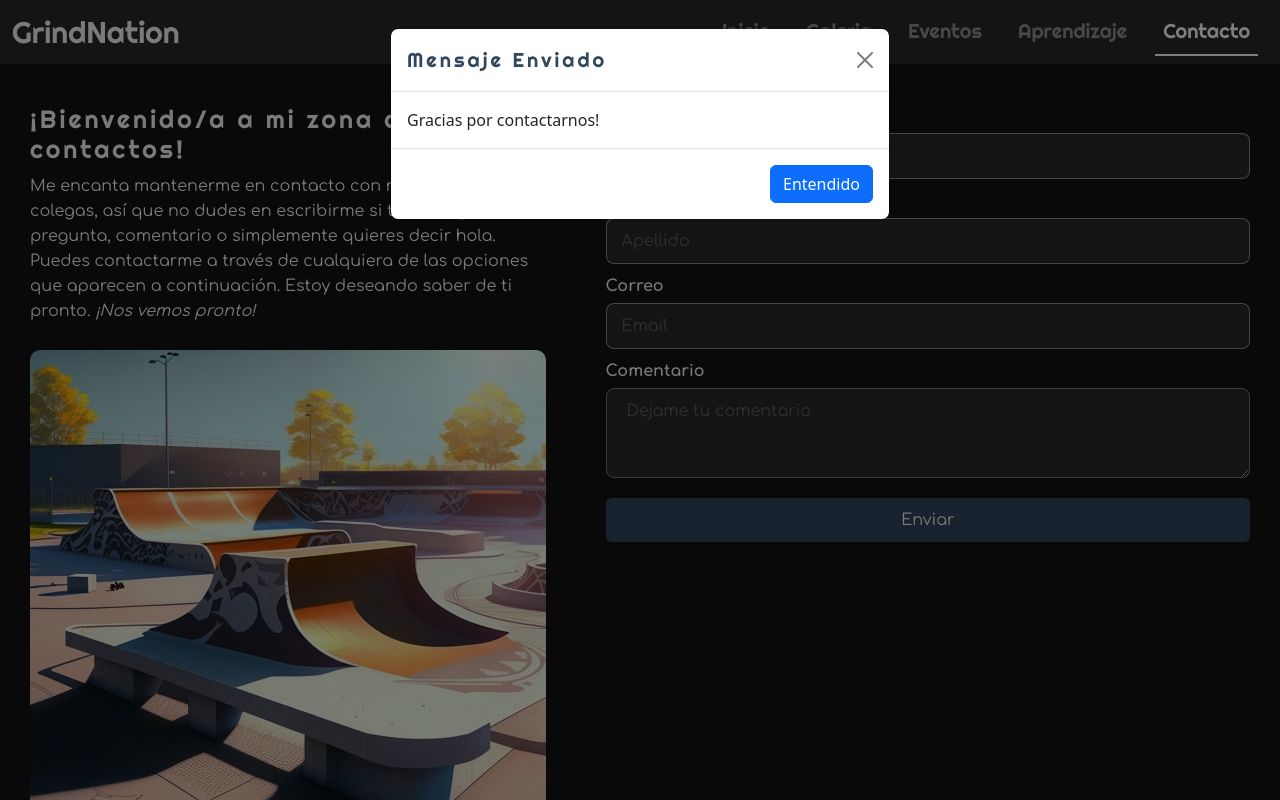
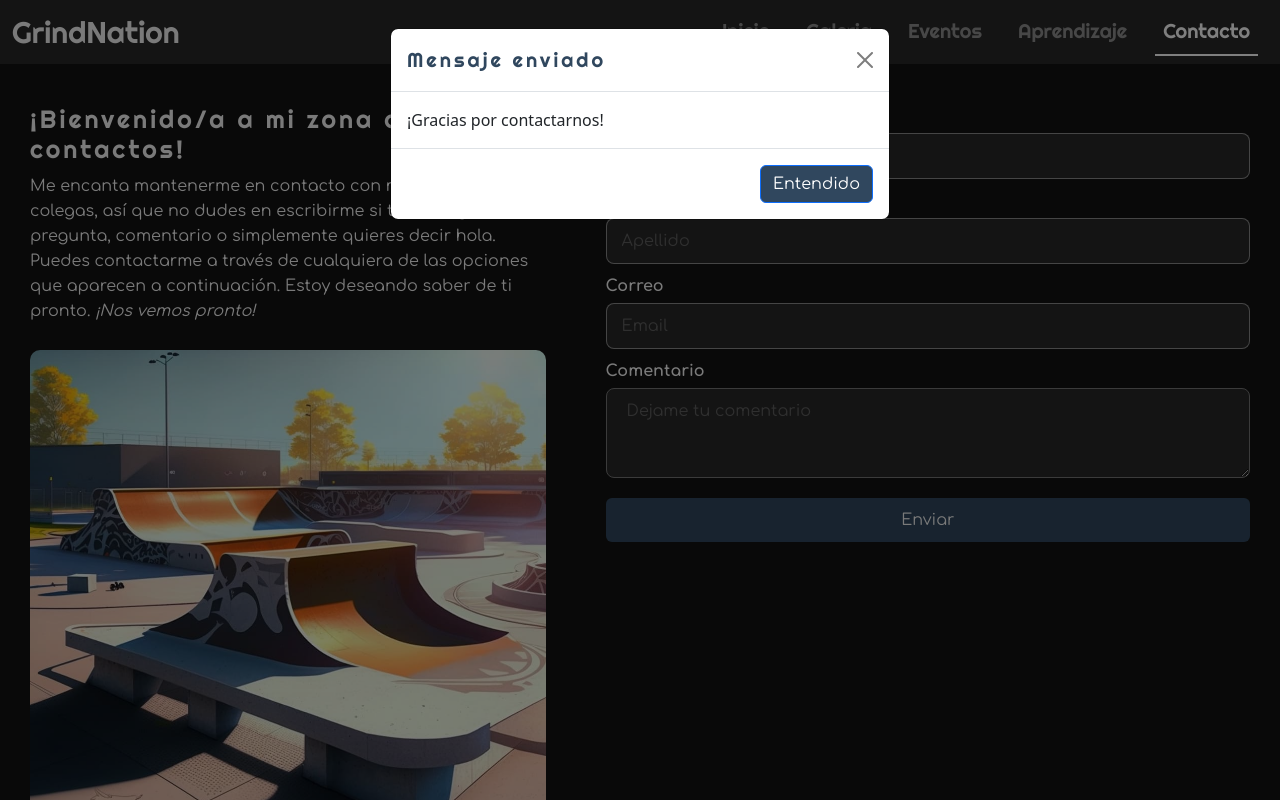
Before and after one commit to JuanGV95/GrindNation-Proyecto, a plain HTML site: page pages/contacto.html in a window 1280 px wide. Both pictures are taken after a click on the button "Enviar". Shown: the top 800 px of the page. Drawn offline with nearby package versions, Linux system fonts and the light colour scheme.

Commit message:
estilos modal de bootstrap

```diff
--- a/css/style.css
+++ b/css/style.css
@@ -337,6 +337,9 @@ footer {
       border: none; }
   .contacto .modal-title {
     color: #30475E; }
+  .contacto .btn-primary {
+    font-family: "Comfortaa";
+    background-color: #30475E; }
 
 /* FIN CONTACTO CSS */
 /* Queryes */
--- a/pages/contacto.html
+++ b/pages/contacto.html
@@ -85,12 +85,12 @@
                     <div class="modal-dialog">
                         <div class="modal-content">
                             <div class="modal-header">
-                                <h1 class="modal-title fs-5" id="staticBackdropLabel">Mensaje Enviado</h1>
+                                <h1 class="modal-title fs-5" id="staticBackdropLabel">Mensaje enviado</h1>
                                 <button type="button" class="btn-close" data-bs-dismiss="modal"
                                     aria-label="Close"></button>
                             </div>
                             <div class="modal-body">
-                                Gracias por contactarnos!
+                                ¡Gracias por contactarnos!
                             </div>
                             <div class="modal-footer">
                                 <button type="submit" class="btn btn-primary" data-bs-dismiss="modal">Entendido</button>
--- a/scss/sections/_contactos.scss
+++ b/scss/sections/_contactos.scss
@@ -85,6 +85,10 @@
     .modal-title{
         color: #30475E;
     }
+    .btn-primary{
+        font-family: $texto;
+        background-color: #30475E;
+    }
 }
 
 /* FIN CONTACTO CSS */
```
